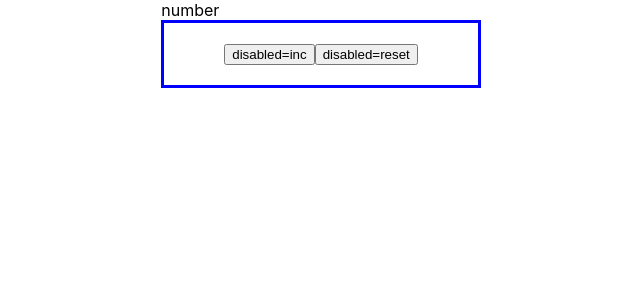
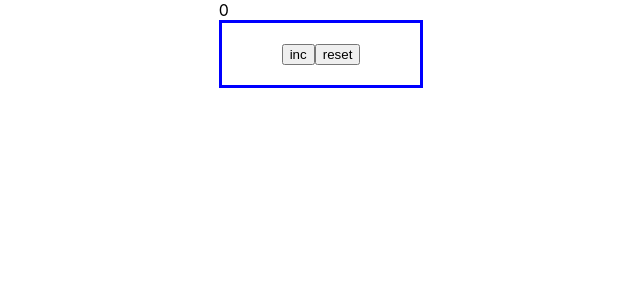
Before and after one commit to volhaf/counter, a React (Create React App) app: page / in a window 1280 px wide. Shown: the top 300 px of the page, without its empty margins (319-959 px from the left). Built offline with nearby package versions, Linux system fonts and the light colour scheme.

Commit message:
add useState

```diff
--- a/src/App.tsx
+++ b/src/App.tsx
@@ -1,4 +1,4 @@
-import React from 'react';
+import React, {useState} from 'react';
 
 import './App.css';
 
@@ -18,16 +18,23 @@ type CounterPropsType = {
 }
 
 function Counter ({}:CounterPropsType): any {
+    let[count, setCount] = useState(0);
+
+
+
   return (
       <div className={'counter'}>
-        {'number'}
+        <div>{count}</div>
         <div className={'button_conteiner'}>
           <Button
               onClick={()=>{}}
-              title={'inc'}/>
+              title={'inc'}
+              disabled={count===5}
+          />
             <Button
                 onClick={()=>{}}
-                title={'reset'}/>
+                title={'reset'}
+                disabled={count===0}/>
         </div>
 
       </div>
@@ -46,7 +53,7 @@ function Button ({onClick, title, disabled}:ButtonPropsType): any {
         <div>
             <button
                 onClick={onClick}>
-                disabled={disabled}
+                {disabled}
                 {title}
             </button>
         </div>
```
